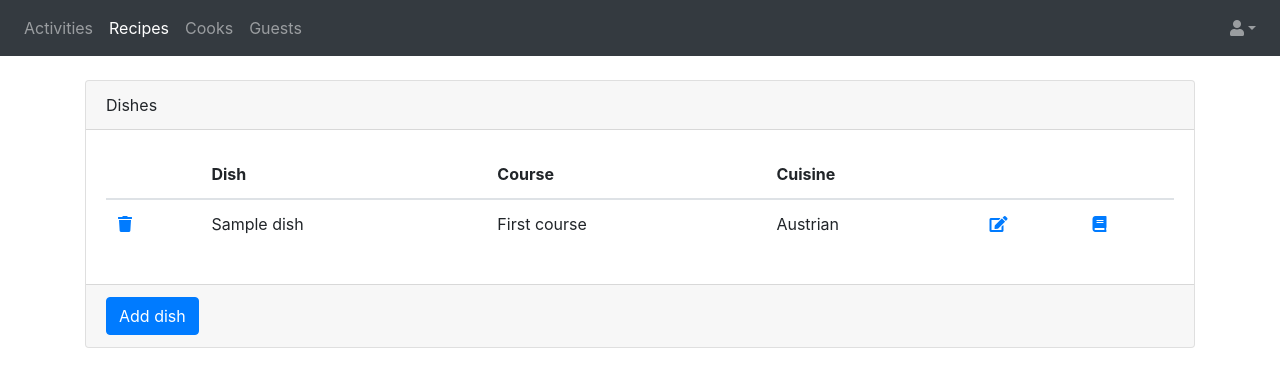
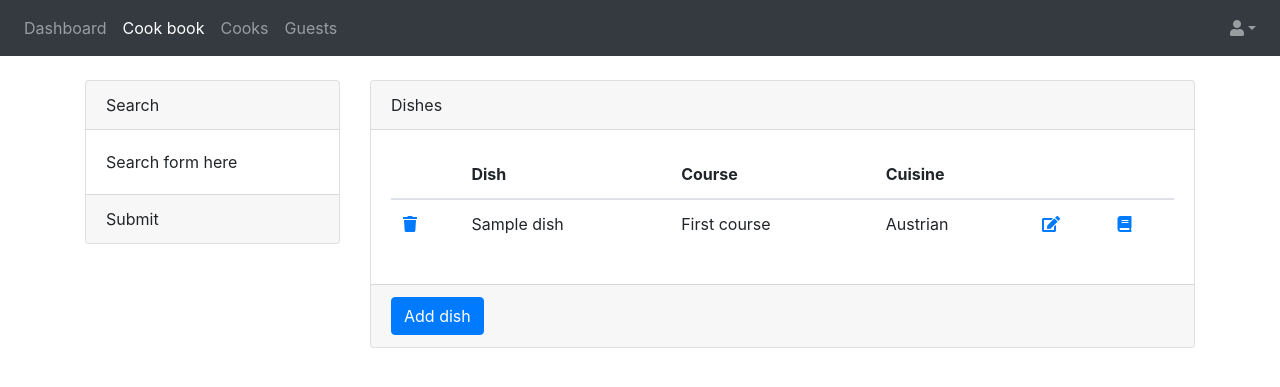
Before and after one commit to phildeutsch/recipes, a Django app: page /recipes/dishes in a window 1280 px wide. Shown: the top 387 px of the page. Run offline with Django 3.2, Linux system fonts and the light colour scheme; a user stored in the database is signed in; tables that the repository leaves empty hold one stand-in row (values such as "Sample post"); parts of the project's set-up code (start-up, migrations or seed data) failed here and were passed over; some libraries are stand-ins or nearby versions.

Commit message:
search card

```diff
--- a/app/templates/base.html
+++ b/app/templates/base.html
@@ -12,16 +12,16 @@
     <ul class="navbar-nav mr-auto">
       <li class="nav-item">
         {% if 'activity' in request.path%}
-          <a class="nav-link active" href="/activities/activities">{% trans 'Activities' %}</a>
+          <a class="nav-link active" href="/activities/activities">{% trans 'Dashboard' %}</a>
         {% else %}
-          <a class="nav-link" href="/activities/activities">{% trans 'Activities' %}</a>
+          <a class="nav-link" href="/activities/activities">{% trans 'Dashboard' %}</a>
         {% endif %}
       </li>
       <li class="nav-item">
         {% if 'recipes' in request.path or request.path == '/' %}
-          <a class="nav-link active" href="/recipes/dishes">{% trans 'Recipes' %}</a>
+          <a class="nav-link active" href="/recipes/dishes">{% trans 'Cook book' %}</a>
         {% else %}
-          <a class="nav-link" href="/recipes/dishes">{% trans 'Recipes' %}</a>
+          <a class="nav-link" href="/recipes/dishes">{% trans 'Cook book' %}</a>
         {% endif %}
       </li>
       <li class="nav-item">
--- a/recipes/templates/recipes/dishes.html
+++ b/recipes/templates/recipes/dishes.html
@@ -3,6 +3,21 @@
 {% load i18n %}
 
 <div class="container">
+    <div class="row">
+        <div class="col-3">
+            <div class="card">
+                <div class="card-header">
+                    Search
+                </div>
+                <div class="card-body">
+                    Search form here
+                </div>
+                <div class="card-footer">
+                    Submit
+                </div>
+            </div>
+        </div>
+        <div class="col-9">
             <div class="card">
                 <div class="card-header">
                     {% trans 'Dishes' %}
@@ -48,4 +63,6 @@
                 </div>
             </div>
         </div>
+    </div>
+</div>
 {% endblock %}
```
Lines whose indentation alone changed are shown as unchanged.
